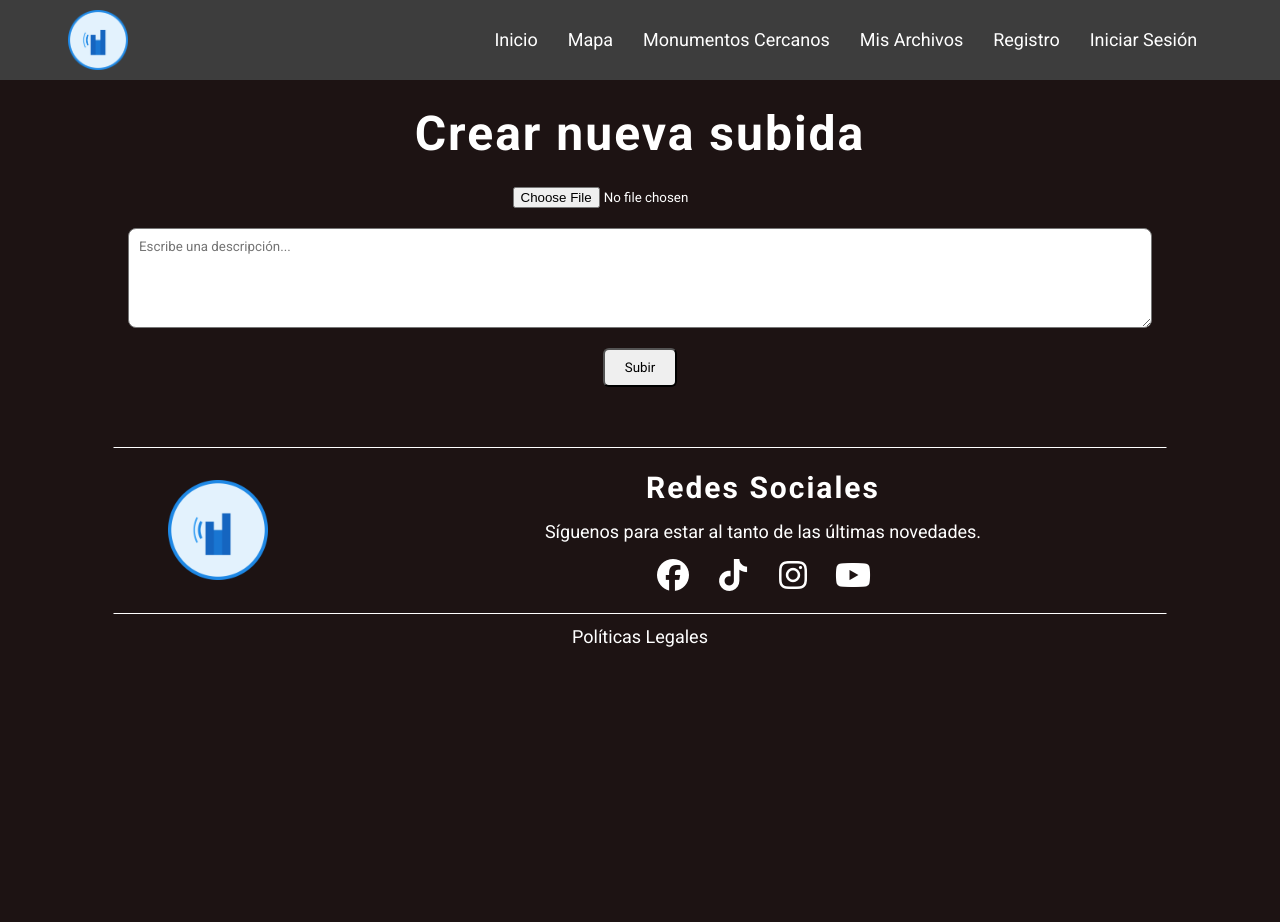
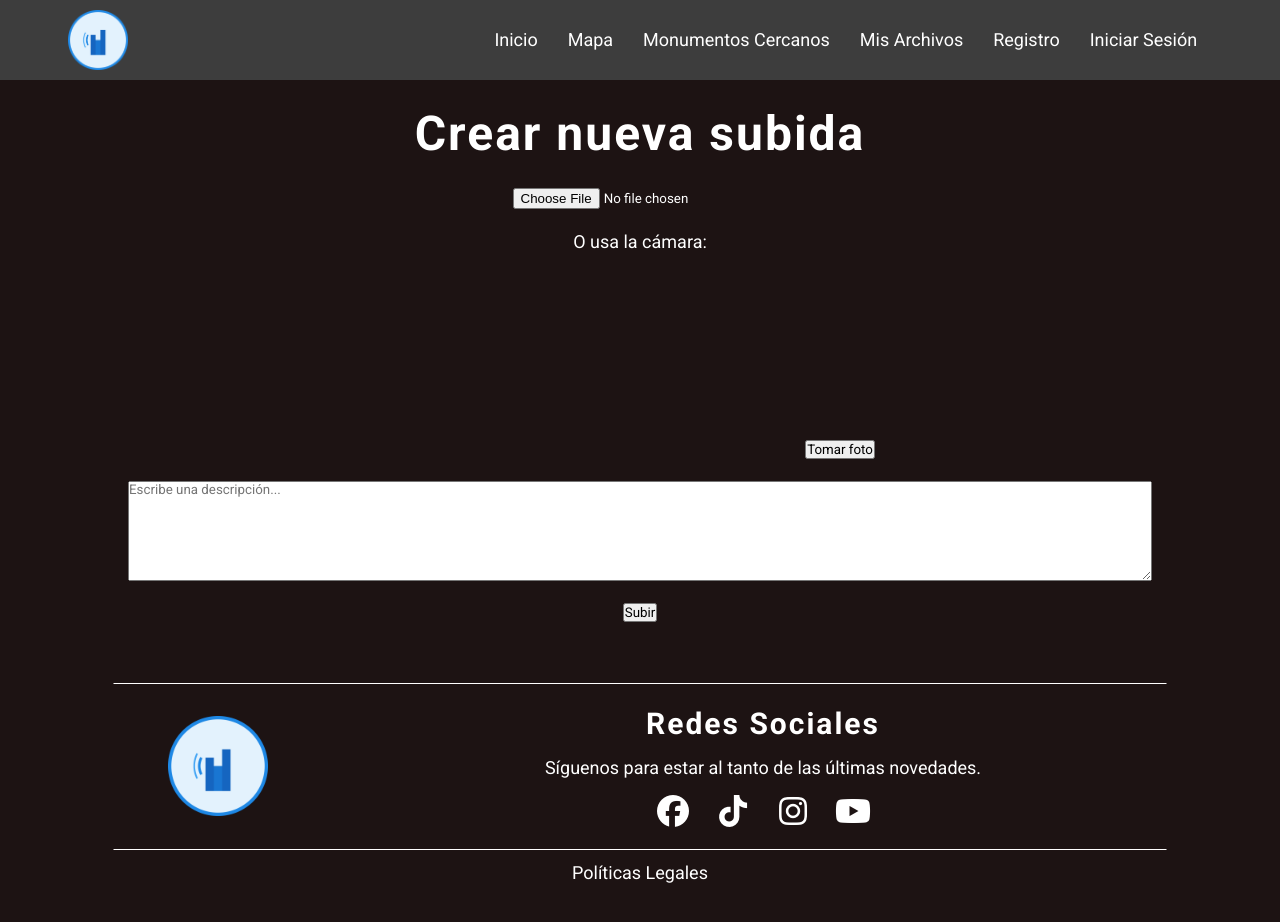
Before and after one commit to MoisesMotaAlarcon/escucha-mi-ciudad, a React (Vite) app: page /upload in a window 1280 px wide. Shown: the top 922 px of the page. Before the commit the page ends 900 px from the top, so only its background shows below. Built offline with nearby package versions, Linux system fonts and the light colour scheme; no server answers.

Commit message:
Actualiza Camara

```diff
--- a/package.json
+++ b/package.json
@@ -17,7 +17,8 @@
     "leaflet": "^1.9.4",
     "react": "^19.1.0",
     "react-dom": "^19.1.0",
-    "react-router-dom": "^7.7.1"
+    "react-router-dom": "^7.7.1",
+    "react-webcam": "^7.2.0"
   },
   "devDependencies": {
     "@eslint/js": "^9.30.1",
--- /dev/null
+++ b/src/components/CameraCapture.jsx
@@ -0,0 +1,27 @@
+import React, { useRef } from "react";
+import Webcam from "react-webcam";
+
+function CameraCapture({ onCapture }) {
+  const webcamRef = useRef(null);
+
+  const capture = () => {
+    const imageSrc = webcamRef.current.getScreenshot();
+    onCapture(imageSrc); // devuelve la imagen en base64
+  };
+
+  return (
+    <div style={{ textAlign: "center" }}>
+      <Webcam
+        audio={false}
+        screenshotFormat="image/jpeg"
+        videoConstraints={{ facingMode: "environment" }} // cámara trasera
+        style={{ width: "100%", maxWidth: "400px", borderRadius: "10px" }}
+      />
+      <button onClick={capture} style={{ marginTop: "10px" }}>
+        Tomar foto
+      </button>
+    </div>
+  );
+}
+
+export default CameraCapture;
--- a/src/components/UploadForm.jsx
+++ b/src/components/UploadForm.jsx
@@ -1,45 +1,39 @@
-// src/components/UploadForm.jsx
 import React, { useState } from "react";
 import { useNavigate } from "react-router-dom";
 import { storage, db, auth } from "../services/firebase";
 import { ref, uploadBytes, getDownloadURL } from "firebase/storage";
 import { collection, addDoc, serverTimestamp } from "firebase/firestore";
+import CameraCapture from "./CameraCapture";
 
 function UploadForm() {
   const [file, setFile] = useState(null);
-  const [previewUrl, setPreviewUrl] = useState(null);
   const [text, setText] = useState("");
   const [loading, setLoading] = useState(false);
   const navigate = useNavigate();
 
+  // cuando el usuario selecciona archivo de galería
   const handleFileChange = (e) => {
-    const selectedFile = e.target.files[0];
-    setFile(selectedFile);
+    setFile(e.target.files[0]);
+  };
 
-    // Generar URL de vista previa
-    if (selectedFile) {
-      const url = URL.createObjectURL(selectedFile);
-      setPreviewUrl(url);
-    } else {
-      setPreviewUrl(null);
-    }
+  // cuando el usuario toma foto con cámara
+  const handleCameraCapture = async (imageBase64) => {
+    // Convertir base64 a Blob
+    const res = await fetch(imageBase64);
+    const blob = await res.blob();
+    setFile(blob);
   };
 
   const handleSubmit = async (e) => {
     e.preventDefault();
-    if (!file) return alert("Selecciona un archivo");
+    if (!file) return alert("Selecciona un archivo o toma una foto");
 
     setLoading(true);
     try {
-      // Subir a Firebase Storage
-      const storageRef = ref(
-        storage,
-        `uploads/${auth.currentUser.uid}/${Date.now()}_${file.name}`
-      );
+      const storageRef = ref(storage, `uploads/${auth.currentUser.uid}/${Date.now()}.jpg`);
       await uploadBytes(storageRef, file);
       const fileUrl = await getDownloadURL(storageRef);
 
-      // Guardar metadatos en Firestore
       await addDoc(collection(db, "uploads"), {
         userId: auth.currentUser.uid,
         fileUrl,
@@ -50,7 +44,7 @@ function UploadForm() {
       alert("¡Subida exitosa!");
       navigate("/myuploads");
     } catch (err) {
-      console.error("Error subiendo archivo:", err);
+      console.error(err);
       alert("Error subiendo archivo");
     } finally {
       setLoading(false);
@@ -61,55 +55,23 @@ function UploadForm() {
     <div style={{ marginTop: "100px", textAlign: "center", color: "white" }}>
       <h2>Crear nueva subida</h2>
       <form onSubmit={handleSubmit} style={{ marginTop: "20px" }}>
-        {/* Selector de archivo: permite cámara o galería */}
         <input
           type="file"
+          accept="image/*,audio/*"
           onChange={handleFileChange}
-          accept="image/*,audio/*"
-          capture="environment"
-          style={{ display: "block", margin: "0 auto 20px" }}
+          style={{ marginBottom: "20px" }}
         />
+        <p>O usa la cámara:</p>
+        <CameraCapture onCapture={handleCameraCapture} />
 
-        {/* Vista previa */}
-        {previewUrl && file && file.type.startsWith("image/") && (
-          <img
-            src={previewUrl}
-            alt="Vista previa"
-            style={{ maxWidth: "90%", margin: "10px auto", borderRadius: "8px" }}
-          />
-        )}
-        {previewUrl && file && file.type.startsWith("audio/") && (
-          <audio controls style={{ margin: "10px auto", display: "block" }}>
-            <source src={previewUrl} type={file.type} />
-            Tu navegador no soporta audio.
-          </audio>
-        )}
-
-        {/* Campo de texto */}
         <textarea
           placeholder="Escribe una descripción..."
           value={text}
           onChange={(e) => setText(e.target.value)}
-          style={{
-            display: "block",
-            margin: "20px auto",
-            width: "80%",
-            height: "100px",
-            padding: "10px",
-            borderRadius: "8px",
-          }}
+          style={{ display: "block", margin: "20px auto", width: "80%", height: "100px" }}
         />
 
-        {/* Botón de subir */}
-        <button
-          type="submit"
-          disabled={loading}
-          style={{
-            padding: "10px 20px",
-            borderRadius: "6px",
-            cursor: loading ? "not-allowed" : "pointer",
-          }}
-        >
+        <button type="submit" disabled={loading}>
           {loading ? "Subiendo..." : "Subir"}
         </button>
       </form>
```
Also changed, not shown: 1 other file (tests, documents, lock files or other folders).
